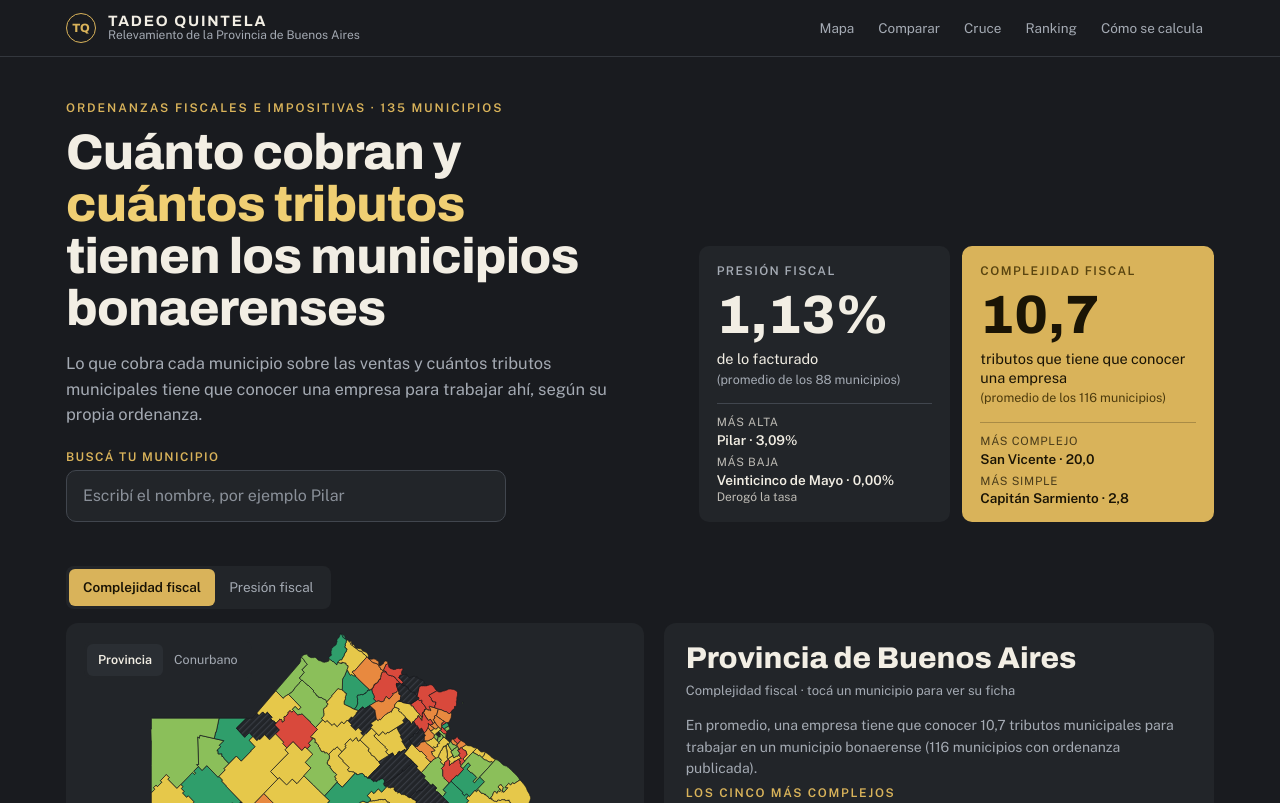
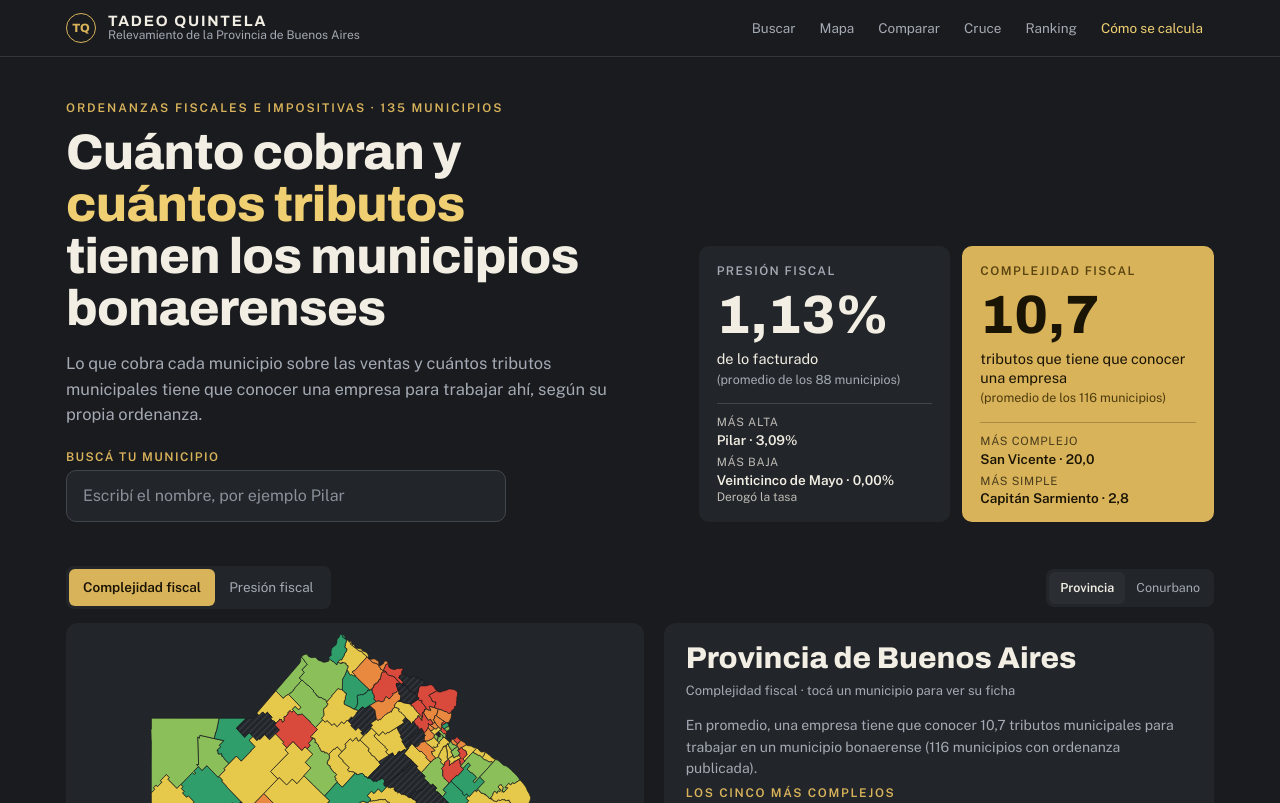
Before and after one commit to tadeoquintela/tadeoquintela.github.io, a plain HTML site: page publicaciones/relevamiento-fiscal-pba/index.html in a window 1280 px wide. Shown: the top 803 px of the page. Drawn offline with nearby package versions, Linux system fonts and the light colour scheme.

Commit message:
Relevamiento: selector de zona fuera del mapa y barra de secciones en el celular
Co-Authored-By: Claude Opus 5.5 <noreply@anthropic.com>

```diff
--- a/publicaciones/relevamiento-fiscal-pba/index.html
+++ b/publicaciones/relevamiento-fiscal-pba/index.html
@@ -35,7 +35,7 @@
   color-scheme: dark;
 }
 *{box-sizing:border-box}
-html{-webkit-text-size-adjust:100%;scroll-behavior:smooth;scroll-padding-top:72px}
+html{-webkit-text-size-adjust:100%;scroll-behavior:smooth;scroll-padding-top:calc(env(safe-area-inset-top, 0px) + var(--barra-h, 56px) + 14px)}
 body{margin:0;background:var(--bg);color:var(--fg);font:15px/1.55 var(--body);-webkit-tap-highlight-color:transparent}
 [hidden]{display:none!important}
 a{color:var(--gold-hi)}
@@ -56,6 +56,7 @@ body::before{content:"";position:fixed;inset:0 0 auto;height:env(safe-area-inset
 .barra nav{margin-left:auto;display:flex;gap:2px}
 .barra nav a{color:var(--muted);text-decoration:none;font-size:13.5px;padding:6px 11px;border-radius:6px}
 .barra nav a:hover{color:var(--fg);background:var(--panel)}
+.barra nav a.activo{color:var(--gold-hi)}
 
 /* hero */
 .hero{padding-block:44px 36px}
@@ -103,7 +104,7 @@ h1 em{font-style:normal;color:var(--gold-hi)}
 #mapa g.m:hover path{stroke:var(--fg);stroke-width:var(--w1)}
 #mapa g.m.sel path{stroke:#fff;stroke-width:var(--w2)}
 #mapa g.m:focus-visible path{stroke:var(--gold-hi);stroke-width:var(--w2)}
-.zoom{position:absolute;left:18px;top:18px}
+.zona{margin-left:auto}
 .tip{position:absolute;pointer-events:none;background:var(--bg);border:1px solid var(--line2);padding:6px 10px;border-radius:6px;font-size:13px;white-space:nowrap;z-index:3}
 .tip b{display:block;font-weight:600}
 .tip span{color:var(--gold-hi)}
@@ -282,8 +283,17 @@ footer b{color:var(--fg);font:700 13px var(--display);letter-spacing:.12em;text-
   #mapa{max-height:none;min-height:0}
   .metodo{grid-template-columns:minmax(0,1fr)}
 }
+.barra nav a{white-space:nowrap}
+@media (max-width:900px){
+  /* on phones and tablets the section links become a second, swipeable row of the sticky bar, so every section is one tap away */
+  .barra .wrap{flex-wrap:wrap;gap:0 12px;min-height:0}
+  .barra .firma{min-height:50px}
+  .barra nav{flex-basis:100%;margin:0 -16px;padding:0 16px 10px;gap:6px;overflow-x:auto;scrollbar-width:none;-webkit-overflow-scrolling:touch}
+  .barra nav::-webkit-scrollbar{display:none}
+  .barra nav a{flex:none;background:var(--panel);border:1px solid var(--line);border-radius:999px;padding:6px 13px;font-size:13px;color:var(--fg)}
+  .barra nav a.activo{background:var(--gold);border-color:var(--gold);color:var(--gold-ink);font-weight:600}
+}
 @media (max-width:640px){
-  .barra nav{display:none}
   .hero{padding-block:30px 26px}
   .cifras{gap:8px}
   .cifra{padding:14px 12px}
@@ -306,12 +316,12 @@ footer b{color:var(--fg);font:700 13px var(--display);letter-spacing:.12em;text-
 <header class="barra">
   <div class="wrap">
     <div class="firma"><span class="marca" aria-hidden="true">TQ</span><div><b>Tadeo Quintela</b><span>Relevamiento de la Provincia de Buenos Aires</span></div></div>
-    <nav aria-label="Secciones"><a href="#explorador">Mapa</a><a href="#comparar-sec">Comparar</a><a href="#cruce-sec">Cruce</a><a href="#ranking-sec">Ranking</a><a href="#metodo-sec">Cómo se calcula</a></nav>
+    <nav aria-label="Secciones" id="secciones"><a href="#inicio-sec">Buscar</a><a href="#explorador">Mapa</a><a href="#comparar-sec">Comparar</a><a href="#cruce-sec">Cruce</a><a href="#ranking-sec">Ranking</a><a href="#metodo-sec">Cómo se calcula</a></nav>
   </div>
 </header>
 
 <main>
-  <section class="hero">
+  <section class="hero" id="inicio-sec">
     <div class="wrap hero-grid">
       <div>
         <p class="eyebrow">Ordenanzas fiscales e impositivas · 135 municipios</p>
@@ -330,6 +340,7 @@ footer b{color:var(--fg);font:700 13px var(--display);letter-spacing:.12em;text-
     <div class="wrap">
       <div class="controles">
         <div class="seg" role="group" aria-label="Índice del mapa"><button id="mCf" aria-pressed="true">Complejidad fiscal</button><button id="mPf" aria-pressed="false">Presión fiscal</button></div>
+        <div class="zona seg chico" role="group" aria-label="Zona del mapa"><button id="zProv" aria-pressed="true">Provincia</button><button id="zConu" aria-pressed="false">Conurbano</button></div>
       </div>
       <div class="ex-grid">
         <div>
@@ -337,7 +348,6 @@ footer b{color:var(--fg);font:700 13px var(--display);letter-spacing:.12em;text-
             <svg id="mapa" role="img" aria-label="Mapa de los municipios de la Provincia de Buenos Aires">
               <defs><pattern id="rayas" width="0.06" height="0.06" patternUnits="userSpaceOnUse" patternTransform="rotate(45)"><rect width="0.06" height="0.06" fill="#222529"/><line x1="0" y1="0" x2="0" y2="0.06" stroke="#383c43" stroke-width="0.03"/></pattern></defs>
             </svg>
-            <div class="zoom seg chico" role="group" aria-label="Zona del mapa"><button id="zProv" aria-pressed="true">Provincia</button><button id="zConu" aria-pressed="false">Conurbano</button></div>
             <div class="tip" id="tip" hidden></div>
           </div>
           <div class="leyenda" id="ley"></div>
@@ -924,6 +934,30 @@ if (D.inicio) {
   a.style.textDecoration = 'none'; a.style.color = 'inherit'; f.replaceWith(a);
 }
 
+/* section links: the bar's height drives where jumps land, and the link of the section on screen is highlighted */
+(() => {
+  const barra = document.querySelector('.barra'), nav = $('secciones');
+  const links = [...nav.querySelectorAll('a')], secs = links.map(a => document.getElementById(a.getAttribute('href').slice(1)));
+  const alto = () => document.documentElement.style.setProperty('--barra-h', barra.offsetHeight + 'px');
+  alto(); if (window.ResizeObserver) new ResizeObserver(alto).observe(barra);
+  let actual = null, pend = false;
+  const marcar = () => {
+    pend = false;
+    const lim = barra.getBoundingClientRect().bottom + 40;
+    let i = 0; secs.forEach((s, k) => { if (s && s.getBoundingClientRect().top <= lim) i = k; });
+    if (innerHeight + scrollY >= document.documentElement.scrollHeight - 4) i = secs.length - 1;   // last section at the very bottom
+    if (links[i] === actual) return;
+    if (actual) { actual.classList.remove('activo'); actual.removeAttribute('aria-current'); }
+    actual = links[i]; actual.classList.add('activo'); actual.setAttribute('aria-current', 'location');
+    if (nav.scrollWidth > nav.clientWidth) {   // keep the highlighted chip visible in the swipeable row
+      const nr = nav.getBoundingClientRect(), ar = actual.getBoundingClientRect();
+      nav.scrollLeft += (ar.left - nr.left) - (nr.width - ar.width) / 2;
+    }
+  };
+  addEventListener('scroll', () => { if (!pend) { pend = true; requestAnimationFrame(marcar); } }, {passive: true});
+  addEventListener('resize', marcar); marcar();
+})();
+
 pintar(); cruce(); ranking(); comparar();
 /* open the ficha named in the link (#m-campana) */
 function desdeLink() { const h = location.hash.replace(/^#m-/, ''); if (bySlug[h] && bySlug[h] !== sel) abrir(bySlug[h], true); }
```
